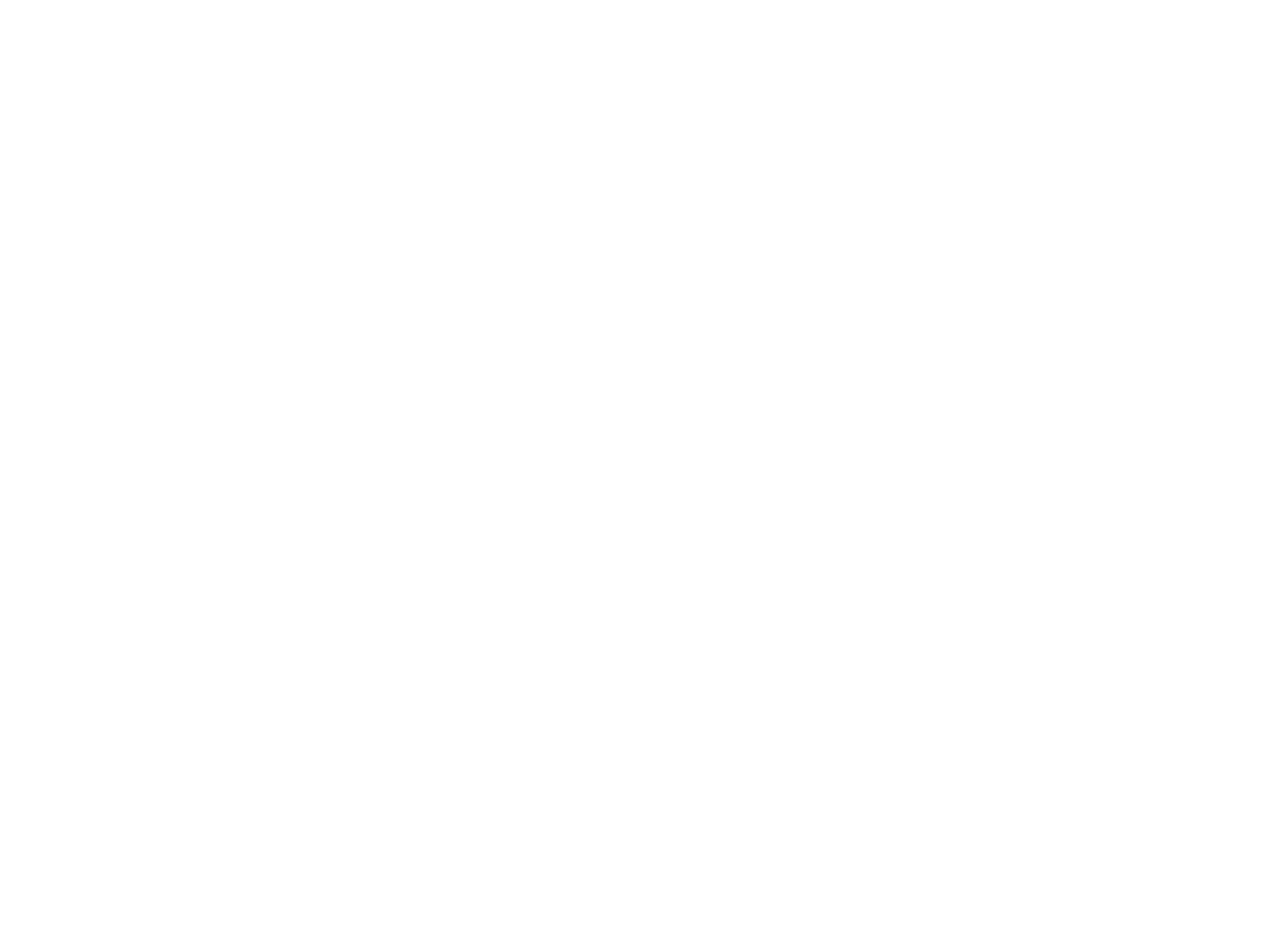
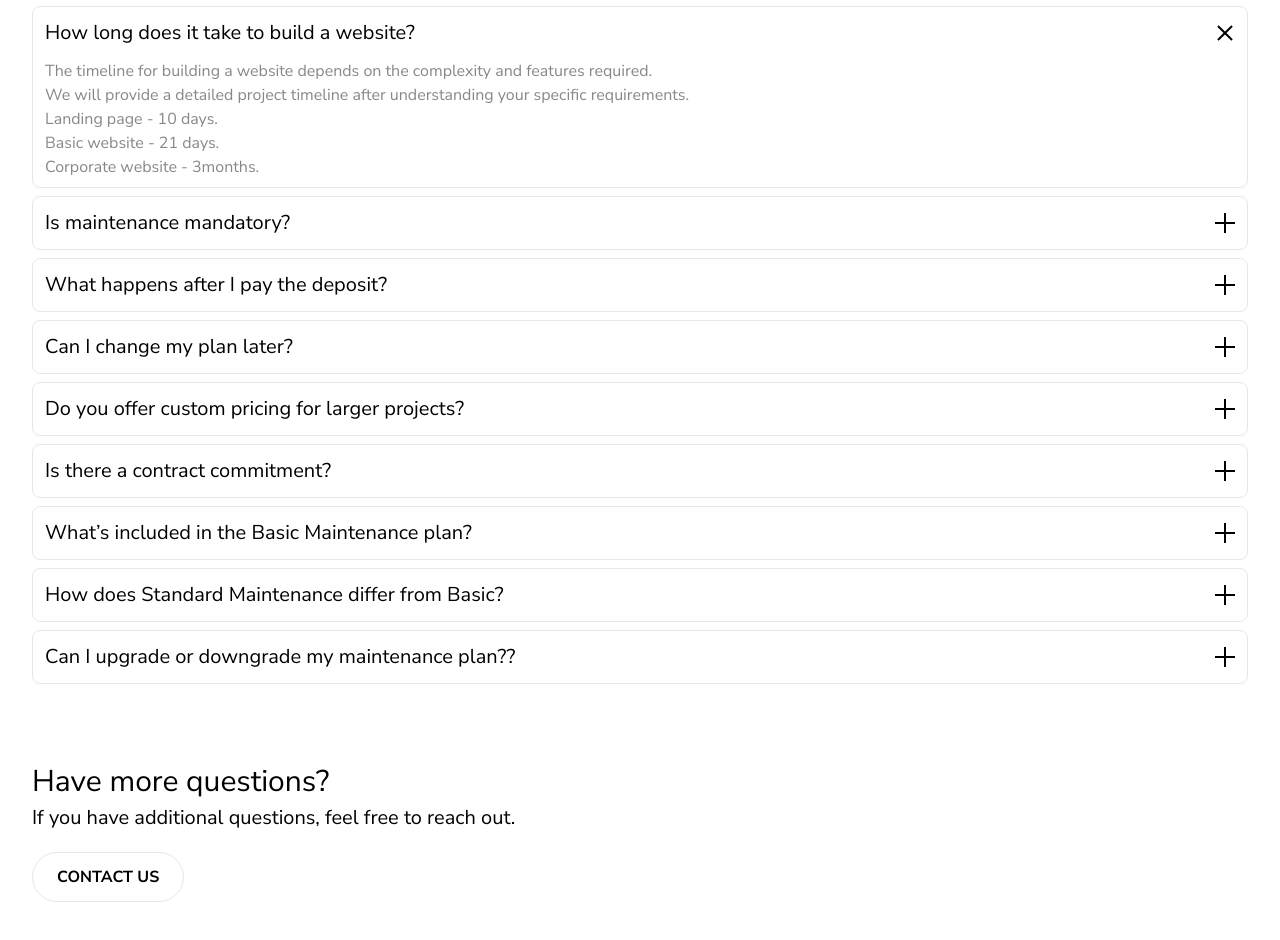
Before and after one commit to Ritesh-Maharjan/Webteck, a Next.js app: page / in a window 1280 px wide. Shown: the part 9120-10060 px from the top of the page. Before the commit the page ends 8990 px from the top, so only its background shows below. Built offline with nearby package versions, Linux system fonts and the light colour scheme.

Commit message:
Completed the pricing section and added accordion component

```diff
--- a/app/_component/Pricing.tsx
+++ b/app/_component/Pricing.tsx
@@ -1,11 +1,174 @@
-import React from "react";
+"use client";
+import React, { useState } from "react";
+import { UUIDTypes, v1 as uuidv1 } from "uuid";
 import HeadingTitle from "./ui/HeadingTitle";
 import Button from "./ui/Button";
+import Accordion from "./ui/Accordion";
+
+const accordionItems = [
+  {
+    id: uuidv1(),
+    title: "How long does it take to build a website?",
+    content: (
+      <p>
+        The timeline for building a website depends on the complexity and
+        features required. <br />
+        We will provide a detailed project timeline after understanding your
+        specific requirements.
+        <ul>
+          <li>Landing page - 10 days. </li>
+          <li>Basic website - 21 days.</li>
+          <li>Corporate website - 3months.</li>
+        </ul>
+      </p>
+    ),
+  },
+  {
+    id: uuidv1(),
+    title: "Is maintenance mandatory?",
+    content: (
+      <p>
+        The timeline for building a website depends on the complexity and
+        features required. <br />
+        We will provide a detailed project timeline after understanding your
+        specific requirements.
+        <ul>
+          <li>Landing page - 10 days. </li>
+          <li>Basic website - 21 days.</li>
+          <li>Corporate website - 3months.</li>
+        </ul>
+      </p>
+    ),
+  },
+  {
+    id: uuidv1(),
+    title: "What happens after I pay the deposit?",
+    content: (
+      <p>
+        The timeline for building a website depends on the complexity and
+        features required. <br />
+        We will provide a detailed project timeline after understanding your
+        specific requirements.
+        <ul>
+          <li>Landing page - 10 days. </li>
+          <li>Basic website - 21 days.</li>
+          <li>Corporate website - 3months.</li>
+        </ul>
+      </p>
+    ),
+  },
+  {
+    id: uuidv1(),
+    title: "Can I change my plan later?",
+    content: (
+      <p>
+        The timeline for building a website depends on the complexity and
+        features required. <br />
+        We will provide a detailed project timeline after understanding your
+        specific requirements.
+        <ul>
+          <li>Landing page - 10 days. </li>
+          <li>Basic website - 21 days.</li>
+          <li>Corporate website - 3months.</li>
+        </ul>
+      </p>
+    ),
+  },
+  {
+    id: uuidv1(),
+    title: "Do you offer custom pricing for larger projects?",
+    content: (
+      <p>
+        The timeline for building a website depends on the complexity and
+        features required. <br />
+        We will provide a detailed project timeline after understanding your
+        specific requirements.
+        <ul>
+          <li>Landing page - 10 days. </li>
+          <li>Basic website - 21 days.</li>
+          <li>Corporate website - 3months.</li>
+        </ul>
+      </p>
+    ),
+  },
+  {
+    id: uuidv1(),
+    title: "Is there a contract commitment?",
+    content: (
+      <p>
+        The timeline for building a website depends on the complexity and
+        features required. <br />
+        We will provide a detailed project timeline after understanding your
+        specific requirements.
+        <ul>
+          <li>Landing page - 10 days. </li>
+          <li>Basic website - 21 days.</li>
+          <li>Corporate website - 3months.</li>
+        </ul>
+      </p>
+    ),
+  },
+  {
+    id: uuidv1(),
+    title: "What’s included in the Basic Maintenance plan?",
+    content: (
+      <p>
+        The timeline for building a website depends on the complexity and
+        features required. <br />
+        We will provide a detailed project timeline after understanding your
+        specific requirements.
+        <ul>
+          <li>Landing page - 10 days. </li>
+          <li>Basic website - 21 days.</li>
+          <li>Corporate website - 3months.</li>
+        </ul>
+      </p>
+    ),
+  },
+  {
+    id: uuidv1(),
+    title: "How does Standard Maintenance differ from Basic?",
+    content: (
+      <p>
+        The timeline for building a website depends on the complexity and
+        features required. <br />
+        We will provide a detailed project timeline after understanding your
+        specific requirements.
+        <ul>
+          <li>Landing page - 10 days. </li>
+          <li>Basic website - 21 days.</li>
+          <li>Corporate website - 3months.</li>
+        </ul>
+      </p>
+    ),
+  },
+  {
+    id: uuidv1(),
+    title: "Can I upgrade or downgrade my maintenance plan??",
+    content: (
+      <p>
+        The timeline for building a website depends on the complexity and
+        features required. <br />
+        We will provide a detailed project timeline after understanding your
+        specific requirements.
+        <ul>
+          <li>Landing page - 10 days. </li>
+          <li>Basic website - 21 days.</li>
+          <li>Corporate website - 3months.</li>
+        </ul>
+      </p>
+    ),
+  },
+];
 
 const Pricing = () => {
+  const [activeAccordion, setActiveAccordion] = useState<UUIDTypes | null>(
+    accordionItems[0].id
+  );
   return (
-    <section className="bg-white text-black overflow-hidden relative mt-24 py-24 px-8 before:absolute before:top-0 before:left-0 before:right-0 before:h-2 before:w-full before:inline-block before:bg-gradient-to-r before:from-[#D9D9D9] before:to-[#888888] after:absolute after:bottom-0 after:left-0 after:right-0 after:h-2 after:w-full after:inline-block after:bg-gradient-to-r after:from-[#D9D9D9] after:to-[#888888]">
+    <section className="bg-white text-black overflow-hidden relative4 py-24 px-8 mt-32 before:absolute before:top-0 before:left-0 before:right-0 before:h-2 before:w-full before:inline-block before:bg-gradient-to-r before:from-[#D9D9D9] before:to-[#888888] after:absolute after:bottom-0 after:left-0 after:right-0 after:h-2 after:w-full after:inline-block after:bg-gradient-to-r after:from-[#D9D9D9] after:to-[#888888]">
       <div className="max-w-screen-2xl mx-auto flex flex-col gap-20">
+        {/* Section header */}
         <div className="flex items-center justify-center flex-col gap-4">
           <HeadingTitle as="h2" backgroundColor="white">
             Pricing
@@ -17,7 +180,7 @@
             your investment.
           </p>
         </div>
-
+        {/* Pricing */}
         <div className="grid grid-cols-1 md:grid-cols-2 lg:grid-cols-3 gap-3 items-baseline">
           <div className="bg-[#888888] flex flex-col gap-3 rounded-[30px] bg-opacity-20 overflow-hidden p-2">
             {/* First card container */}
@@ -350,6 +513,39 @@
             </div>
           </div>
         </div>
+
+        {/* FAQ section */}
+        <div>
+          <div className="mb-10 flex flex-col gap-2">
+            <h3 className="font-bold text-5xl">Frequently Asked Questions</h3>
+            <p className="text-[#888888]">Some common questions and answers</p>
+          </div>
+
+          {/* Accordion Container*/}
+          <div className="flex flex-col gap-2">
+            {accordionItems.map((el) => (
+              <Accordion
+                key={el.id}
+                id={el.id}
+                title={el.title}
+                content={el.content}
+                activeAccordion={activeAccordion}
+                setActiveAccordion={setActiveAccordion}
+              />
+            ))}
+          </div>
+        </div>
+
+        <div className="flex flex-col gap-5">
+          <p className="flex flex-col gap-1 text-3xl">
+            Have more questions?
+            <span className="text-xl">
+              If you have additional questions, feel free to reach out.
+            </span>
+          </p>
+
+          <Button className="border uppercase font-bold w-fit">Contact Us</Button>
+        </div>
       </div>
     </section>
   );
--- /dev/null
+++ b/app/_component/ui/Accordion.tsx
@@ -0,0 +1,50 @@
+import { Dispatch, SetStateAction } from "react";
+
+import { UUIDTypes } from "uuid";
+
+type accordionTypes = {
+  id: UUIDTypes;
+  title: string;
+  content: React.ReactNode;
+  activeAccordion: UUIDTypes | null;
+  setActiveAccordion: Dispatch<SetStateAction<UUIDTypes | null>>;
+};
+
+const Accordion: React.FC<accordionTypes> = ({
+  id,
+  title,
+  content,
+  activeAccordion,
+  setActiveAccordion,
+}) => {
+  const isActive = activeAccordion === id;
+  return (
+    <div className="border rounded-lg">
+      <button
+        aria-expanded={activeAccordion === id ? true : false}
+        aria-controls={`accordion-content-${id}`}
+        className="flex justify-between items-center gap-2 w-full p-3"
+        onClick={() => {
+          isActive ? setActiveAccordion(null) : setActiveAccordion(id);
+        }}
+      >
+        <h4 className="text-xl text-left">{title}</h4>
+        <div
+          className={`${
+            isActive && "rotate-45"
+          } transition-all relative w-5 h-[2px] bg-black before:w-full before:inline-block before:h-full before:absolute before:top-0 before:left-0 before:bg-black before:rotate-90`}
+        ></div>
+      </button>
+      <div
+        id={`accordion-content-${id}`}
+        className={`text-[#888888] mx-3 my-0 overflow-hidden ${
+          isActive ? "h-full mb-2" : "h-0"
+        }`}
+      >
+        {content}
+      </div>
+    </div>
+  );
+};
+
+export default Accordion;
--- a/package.json
+++ b/package.json
@@ -9,9 +9,11 @@
     "lint": "next lint"
   },
   "dependencies": {
+    "@types/uuid": "^10.0.0",
     "next": "^15.0.4",
     "react": "^18",
-    "react-dom": "^18"
+    "react-dom": "^18",
+    "uuid": "^11.0.3"
   },
   "devDependencies": {
     "@types/node": "^20",
```
Also changed, not shown: 1 other file (tests, documents, lock files or other folders).
